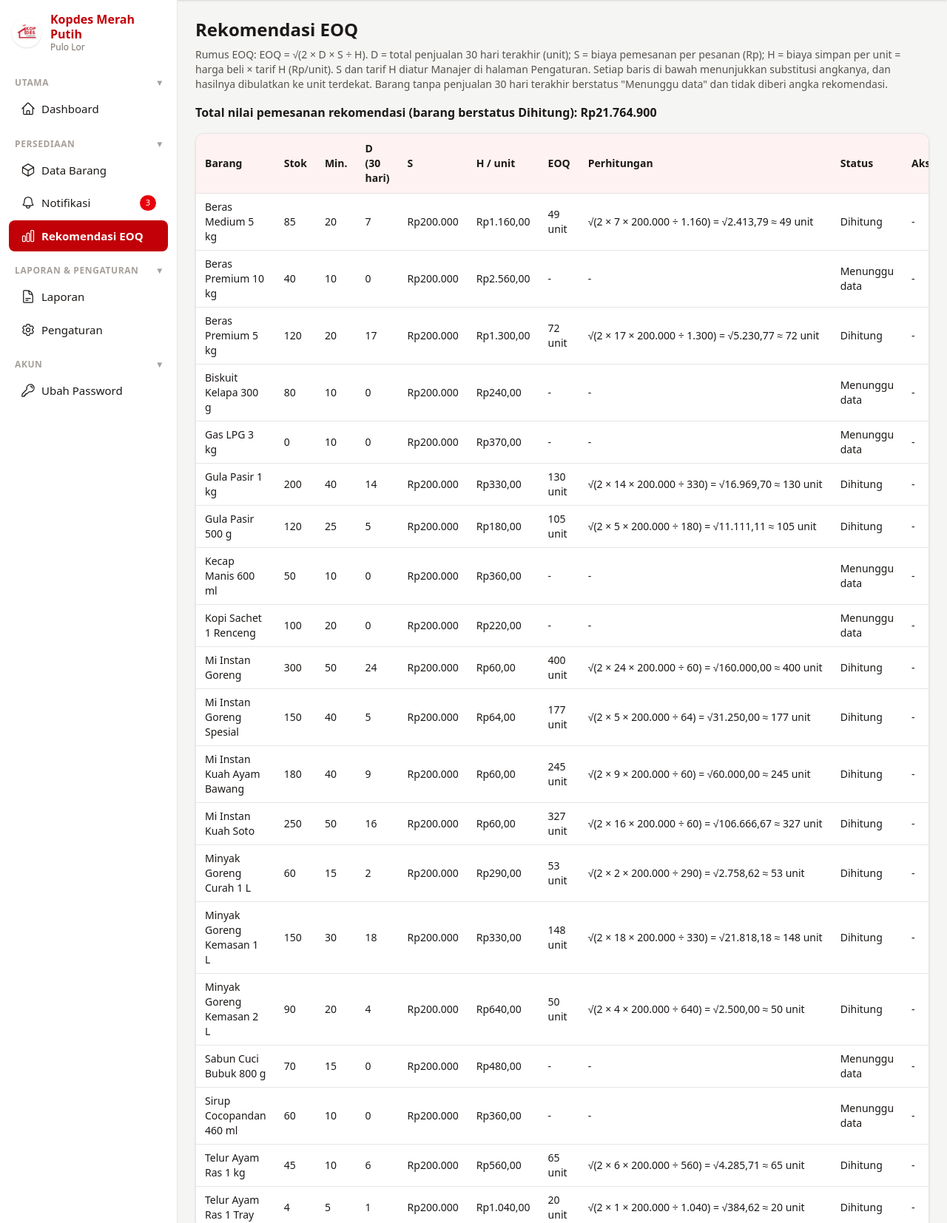
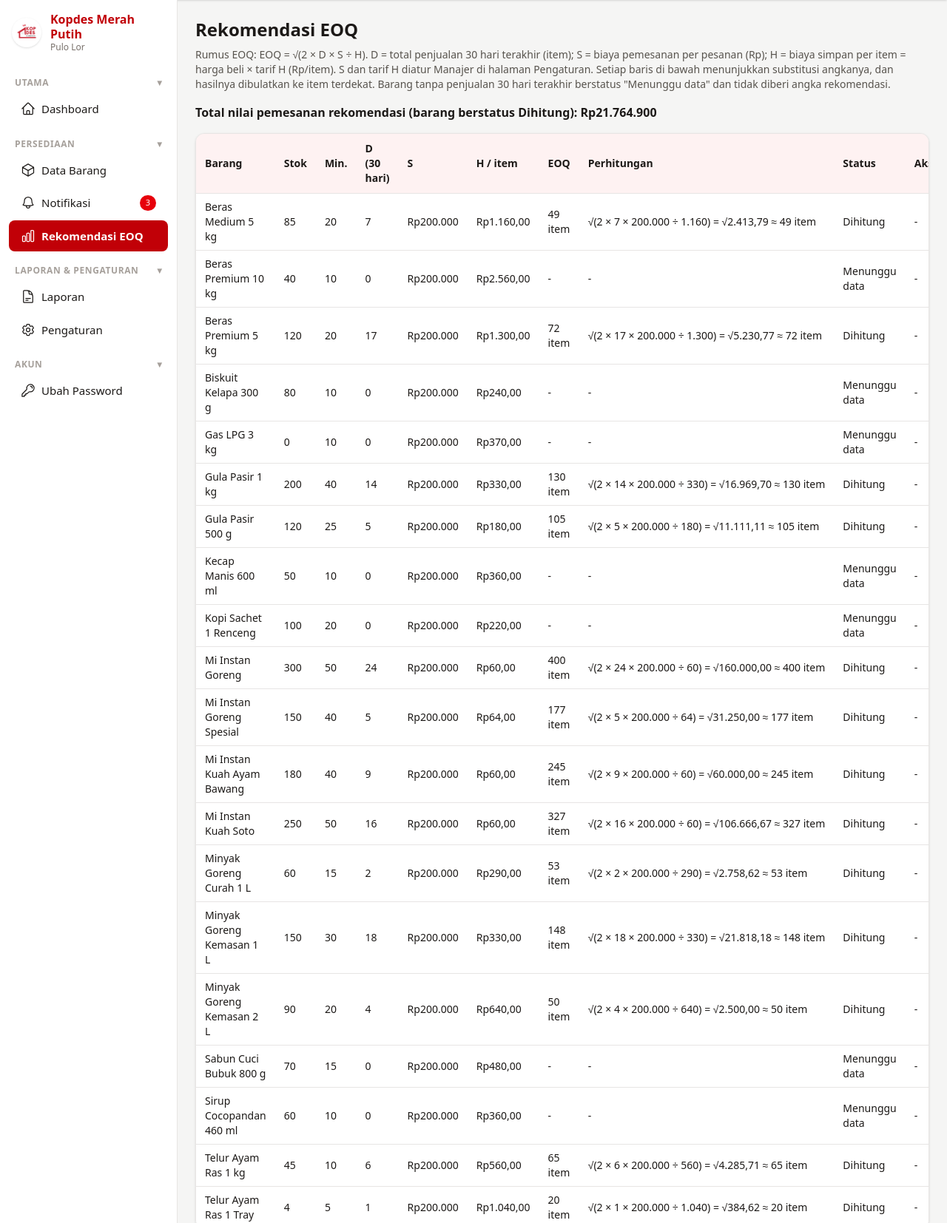
Before and after one commit to dioannda/projek_kopdes, a Laravel app: page /rekomendasi in a window 1280 px wide. Shown: the part 65-1719 px from the top of the page at 74% size. Run offline with Laravel 12, Linux system fonts and the light colour scheme; a user stored in the database is signed in; data comes from the database, SQL or seed files in the repository; style sheets or scripts are compiled from the project's sources; some libraries are stand-ins or nearby versions.

Commit message:
ganti kata unit menjadi item

```diff
--- a/app/Models/Barang.php
+++ b/app/Models/Barang.php
@@ -109,9 +109,9 @@ class Barang extends Model
      * Menghitung jumlah pemesanan ekonomis (Bab 3 subbab 3.2.3):
      * EOQ = akar(2DS/H), dibulatkan ke satuan terdekat.
      * - D = total penjualan barang ini selama 30 hari terakhir (basis
-     *   bulanan, sama dengan basis H per unit per bulan).
+     *   bulanan, sama dengan basis H per item per bulan).
      * - S = biaya pemesanan dari parameter_sistem.
-     * - H per unit = harga_beli x tarif dari parameter_sistem (harga beli
+     * - H per item = harga_beli x tarif dari parameter_sistem (harga beli
      *   dipakai karena modal yang mengendap di gudang senilai harga beli).
      *
      * Mengembalikan ['nilai' => ?int, 'status' => string]:
--- a/database/seeders/KopdesDemoSeeder.php
+++ b/database/seeders/KopdesDemoSeeder.php
@@ -55,7 +55,7 @@ class KopdesDemoSeeder extends Seeder
         );
         ParameterSistem::updateOrCreate(
             ['nama_parameter' => 'H'],
-            ['nilai' => 0.02, 'keterangan' => 'Tarif penyimpanan per unit per bulan (2% dari harga beli) - nilai demo dalam rentang wawancara']
+            ['nilai' => 0.02, 'keterangan' => 'Tarif penyimpanan per item per bulan (2% dari harga beli) - nilai demo dalam rentang wawancara']
         );
 
         // 3. Barang demo (variasi menyerupai dagangan koperasi desa)
--- a/resources/views/notifikasi/index.blade.php
+++ b/resources/views/notifikasi/index.blade.php
@@ -84,7 +84,7 @@
                         </td>
                         <td class="px-3 py-2 border-t border-stone-200 dark:border-stone-800">{{ $n->pesan }}</td>
                         <td class="px-3 py-2 border-t border-stone-200 dark:border-stone-800">
-                            {{ $n->rekomendasi_jumlah !== null ? $n->rekomendasi_jumlah . ' unit' : '-' }}</td>
+                            {{ $n->rekomendasi_jumlah !== null ? $n->rekomendasi_jumlah . ' item' : '-' }}</td>
                         <td class="px-3 py-2 border-t border-stone-200 dark:border-stone-800">
                             {{ $n->status_baca ? 'Dibaca' : 'Belum dibaca' }}</td>
                         <td class="px-3 py-2 border-t border-stone-200 dark:border-stone-800">
--- a/resources/views/notifikasi/show.blade.php
+++ b/resources/views/notifikasi/show.blade.php
@@ -21,7 +21,7 @@
             </p>
             <p><strong>Pesan:</strong> {{ $notifikasi->pesan }}</p>
             <p><strong>Rekomendasi EOQ:</strong>
-                {{ $notifikasi->rekomendasi_jumlah !== null ? $notifikasi->rekomendasi_jumlah . ' unit' : '-' }}</p>
+                {{ $notifikasi->rekomendasi_jumlah !== null ? $notifikasi->rekomendasi_jumlah . ' item' : '-' }}</p>
             <p><strong>Status:</strong> Dibaca</p>
         </div>
         <div class="mt-4 flex gap-2 flex-wrap">
--- a/resources/views/pengaturan/index.blade.php
+++ b/resources/views/pengaturan/index.blade.php
@@ -37,7 +37,7 @@
                     class="w-full px-3 py-2 border border-stone-300 dark:border-stone-700 rounded-lg bg-white dark:bg-stone-800 text-sm focus:outline-none focus:border-red-700 focus:ring-2 focus:ring-red-700/20 transition">
                 <p class="text-[13px] text-stone-500 dark:text-stone-400 mt-1">Diisi sebagai desimal, contoh 0,02 = 2% dari
                     harga beli per
-                    bulan. H per unit = harga beli x tarif ini.</p>
+                    bulan. H per item = harga beli x tarif ini.</p>
                 @error('H')
                     <div class="text-red-600 dark:text-red-400 text-[13px] mt-1">{{ $message }}</div>
                 @enderror
--- a/resources/views/rekomendasi/index.blade.php
+++ b/resources/views/rekomendasi/index.blade.php
@@ -6,10 +6,10 @@
     <h2 class="text-2xl font-bold">Rekomendasi EOQ</h2>
 
     <p class="text-sm text-stone-600 dark:text-stone-300 mt-2">
-        Rumus EOQ: EOQ = √(2 × D × S ÷ H). D = total penjualan 30 hari terakhir (unit);
-        S = biaya pemesanan per pesanan (Rp); H = biaya simpan per unit = harga beli × tarif H
-        (Rp/unit). S dan tarif H diatur Manajer di halaman Pengaturan. Setiap baris di bawah
-        menunjukkan substitusi angkanya, dan hasilnya dibulatkan ke unit terdekat. Barang tanpa
+        Rumus EOQ: EOQ = √(2 × D × S ÷ H). D = total penjualan 30 hari terakhir (item);
+        S = biaya pemesanan per pesanan (Rp); H = biaya simpan per item = harga beli × tarif H
+        (Rp/item). S dan tarif H diatur Manajer di halaman Pengaturan. Setiap baris di bawah
+        menunjukkan substitusi angkanya, dan hasilnya dibulatkan ke item terdekat. Barang tanpa
         penjualan 30 hari terakhir berstatus "Menunggu data" dan tidak diberi angka rekomendasi.
     </p>
 
@@ -38,7 +38,7 @@
                         S</th>
                     <th
                         class="px-3 py-2.5 text-left font-bold bg-red-50 dark:bg-stone-800 border-b border-stone-200 dark:border-stone-700">
-                        H / unit</th>
+                        H / item</th>
                     <th
                         class="px-3 py-2.5 text-left font-bold bg-red-50 dark:bg-stone-800 border-b border-stone-200 dark:border-stone-700">
                         EOQ</th>
@@ -66,13 +66,13 @@
                         <td class="px-3 py-2 border-t border-stone-200 dark:border-stone-800">
                             {{ $r['H'] !== null ? 'Rp' . number_format($r['H'], 2, ',', '.') : '-' }}</td>
                         <td class="px-3 py-2 border-t border-stone-200 dark:border-stone-800">
-                            {{ $r['nilai'] !== null ? $r['nilai'] . ' unit' : '-' }}</td>
+                            {{ $r['nilai'] !== null ? $r['nilai'] . ' item' : '-' }}</td>
                         <td class="px-3 py-2 border-t border-stone-200 dark:border-stone-800 whitespace-nowrap">
                             @if ($r['status'] === 'ok')
                                 √(2 × {{ $r['D'] }} × {{ number_format($r['S'], 0, ',', '.') }} ÷
                                 {{ number_format($r['H'], 0, ',', '.') }})
                                 = √{{ number_format((2 * $r['D'] * $r['S']) / $r['H'], 2, ',', '.') }}
-                                ≈ {{ $r['nilai'] }} unit
+                                ≈ {{ $r['nilai'] }} item
                             @else
                                 -
                             @endif
```
